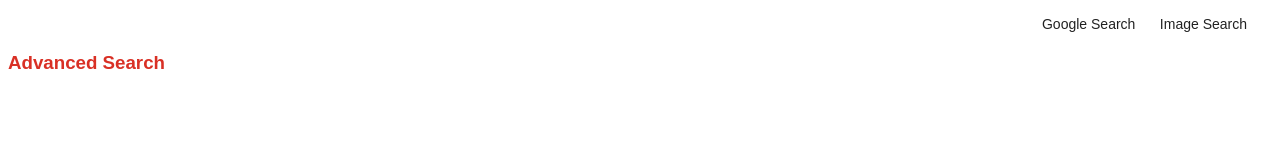
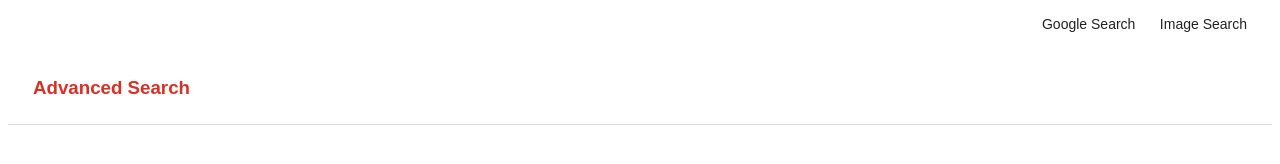
Before and after one commit to bencodes8/search, a plain HTML site: page advsearch.html in a window 1280 px wide. Drawn offline with Linux system fonts and the light colour scheme.

Commit message:
added padding and bottom border to h3

```diff
--- a/styles.css
+++ b/styles.css
@@ -85,3 +85,8 @@
     outline: none;
     border: 1px solid #dadce0;
 }
+
+h3 {
+    padding: 25px;
+    border-bottom: 1px solid #dadce0;
+}
```
